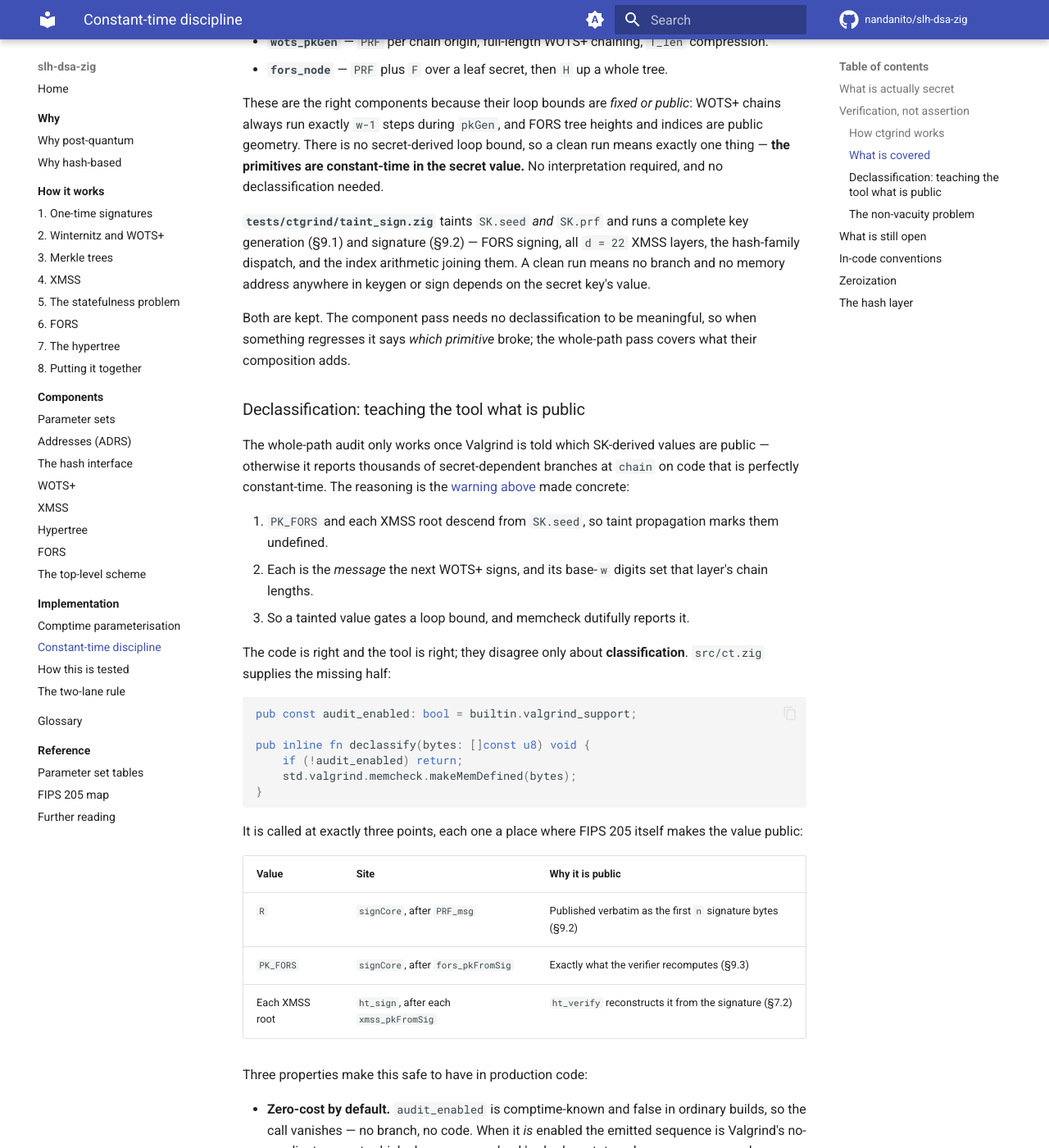
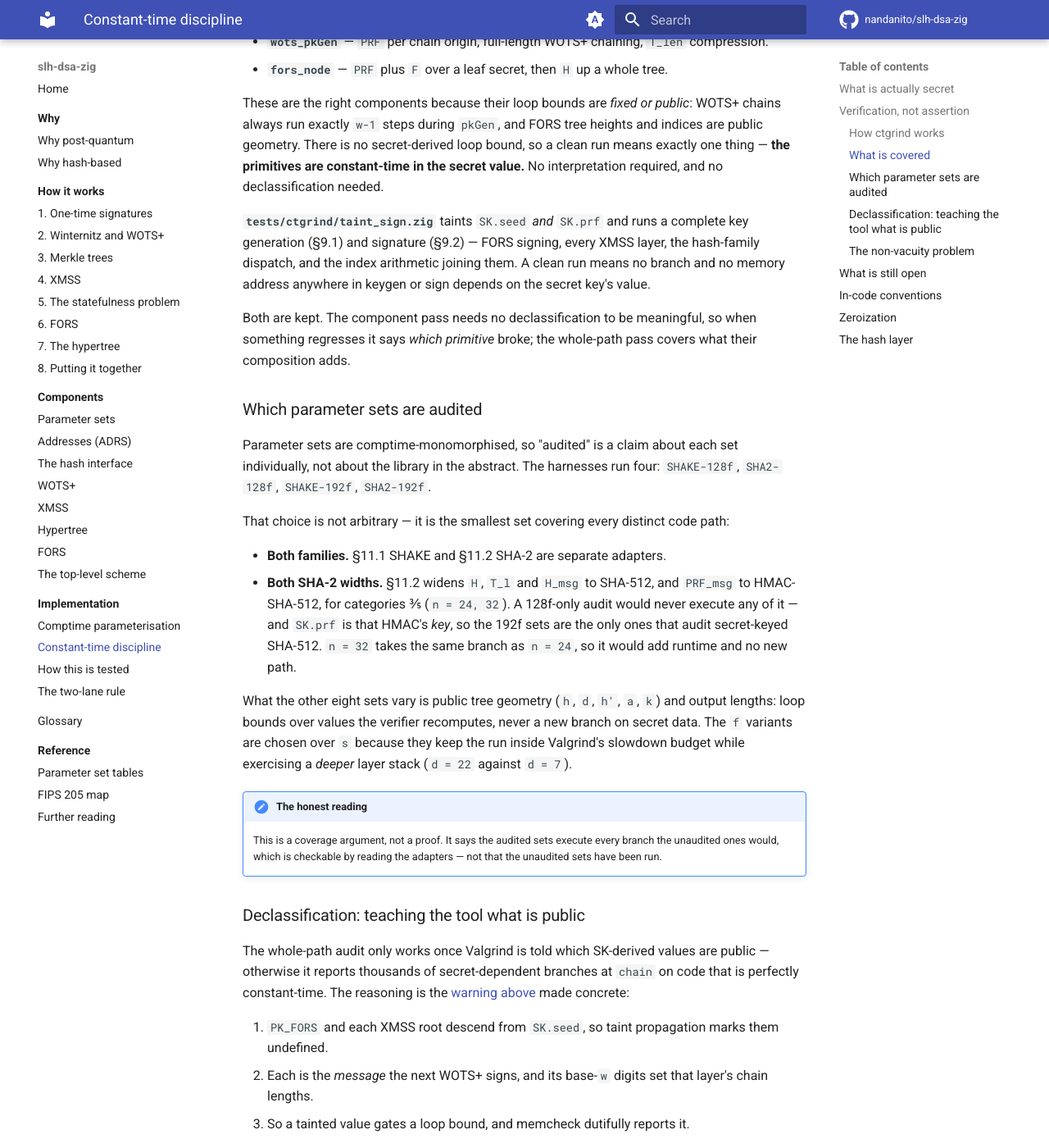
Before and after one commit to nandanito/slh-dsa-zig, an MkDocs documentation site: the page built from docs/implementation/constant-time.md, in a window 1280 px wide and 1400 px high, scrolled down 2300 px. Shown: the whole window at 82% size. Built offline with MkDocs 1.6.1 and Material for MkDocs 9.7.7, drawn with Linux system fonts in a browser that asks for light colours; comment, search, counter and statistics services are not loaded; some of the changed text lies outside the part shown.

Commit message:
sec(ct): audit the SHA-512 adapter path too (192f sets)
Codex review flagged the README as overclaiming: the status line read as
general constant-time coverage while the harnesses ran only SHAKE/SHA2-128f.
Investigating found the gap was real rather than cosmetic.

FIPS 205 §11.2 widens H, T_l and H_msg to SHA-512, and PRF_msg to
HMAC-SHA-512, for categories 3/5 (n = 24, 32). A 128f-only audit never executes
any of it — and SK.prf is that HMAC's key, so secret-keyed SHA-512 was
entirely unaudited. Parameter sets are comptime-monomorphised, so this is a
genuinely separate code path, not the same code with different constants.

Both harnesses now run SHAKE/SHA2 128f + 192f: the smallest set covering every
distinct adapter path. n = 32 takes the same branch as n = 24, so it would add
runtime and no new coverage; the remaining eight sets vary only public tree
geometry (h, d, h', a, k) and output lengths — loop bounds over values the
verifier recomputes. Native harness runtime goes 0.35s -> 1.31s, which
Valgrind's slowdown keeps well inside the job budget.

Docs now state the coverage as a checkable argument rather than a blanket
claim, including the note that it says the audited sets execute every branch
the unaudited ones would — not that the unaudited sets were run.

Co-Authored-By: Claude Opus 5 <noreply@anthropic.com>
Claude-Session: https://claude.ai/code/session_01WHo2GcW6iMZ1qw9QWFybZD

```diff
--- a/docs/implementation/constant-time.md
+++ b/docs/implementation/constant-time.md
@@ -87,7 +87,8 @@ valgrind zig-out/bin/slh-dsa-ctgrind-sign    # whole keygen + sign
 
 ### What is covered
 
-Two harnesses, both run for **both hash families** on the 128f sets.
+Two harnesses, each run over four parameter sets — see
+[which sets, and why those](#which-parameter-sets-are-audited) below.
 
 **`tests/ctgrind/taint_components.zig`** taints `SK.seed` and drives the primitives
 that consume it:
@@ -103,14 +104,42 @@ run means exactly one thing — **the primitives are constant-time in the secret
 value.** No interpretation required, and no declassification needed.
 
 **`tests/ctgrind/taint_sign.zig`** taints `SK.seed` *and* `SK.prf` and runs a
-complete key generation (§9.1) and signature (§9.2) — FORS signing, all `d = 22`
-XMSS layers, the hash-family dispatch, and the index arithmetic joining them. A
-clean run means no branch and no memory address anywhere in keygen or sign depends
-on the secret key's value.
+complete key generation (§9.1) and signature (§9.2) — FORS signing, every XMSS
+layer, the hash-family dispatch, and the index arithmetic joining them. A clean
+run means no branch and no memory address anywhere in keygen or sign depends on
+the secret key's value.
 
 Both are kept. The component pass needs no declassification to be meaningful, so
 when something regresses it says *which primitive* broke; the whole-path pass
 covers what their composition adds.
+
+### Which parameter sets are audited
+
+Parameter sets are comptime-monomorphised, so "audited" is a claim about each
+set individually, not about the library in the abstract. The harnesses run four:
+`SHAKE-128f`, `SHA2-128f`, `SHAKE-192f`, `SHA2-192f`.
+
+That choice is not arbitrary — it is the smallest set covering every distinct
+code path:
+
+-   **Both families.** §11.1 SHAKE and §11.2 SHA-2 are separate adapters.
+-   **Both SHA-2 widths.** §11.2 widens `H`, `T_l` and `H_msg` to SHA-512, and
+    `PRF_msg` to HMAC-SHA-512, for categories 3/5 (`n = 24, 32`). A 128f-only
+    audit would never execute any of it — and `SK.prf` is that HMAC's *key*, so
+    the 192f sets are the only ones that audit secret-keyed SHA-512. `n = 32`
+    takes the same branch as `n = 24`, so it would add runtime and no new path.
+
+What the other eight sets vary is public tree geometry (`h`, `d`, `h'`, `a`, `k`)
+and output lengths: loop bounds over values the verifier recomputes, never a new
+branch on secret data. The `f` variants are chosen over `s` because they keep the
+run inside Valgrind's slowdown budget while exercising a *deeper* layer stack
+(`d = 22` against `d = 7`).
+
+!!! note "The honest reading"
+
+    This is a coverage argument, not a proof. It says the audited sets execute
+    every branch the unaudited ones would, which is checkable by reading the
+    adapters — not that the unaudited sets have been run.
 
 ### Declassification: teaching the tool what is public
 
```
Also changed, not shown: README.md (+1 -1 lines), 3 other files.
